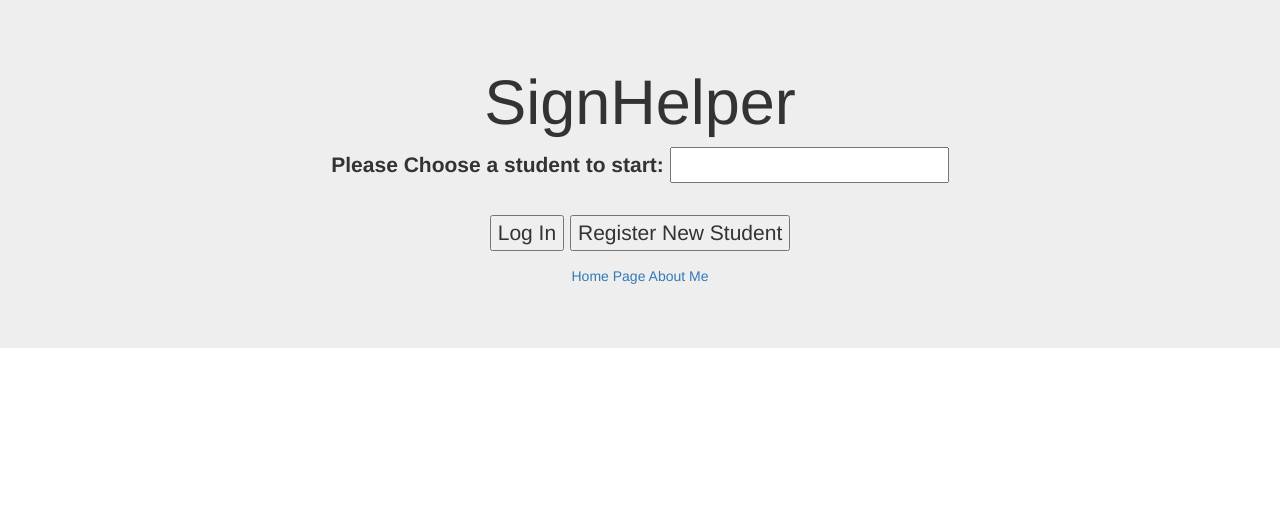
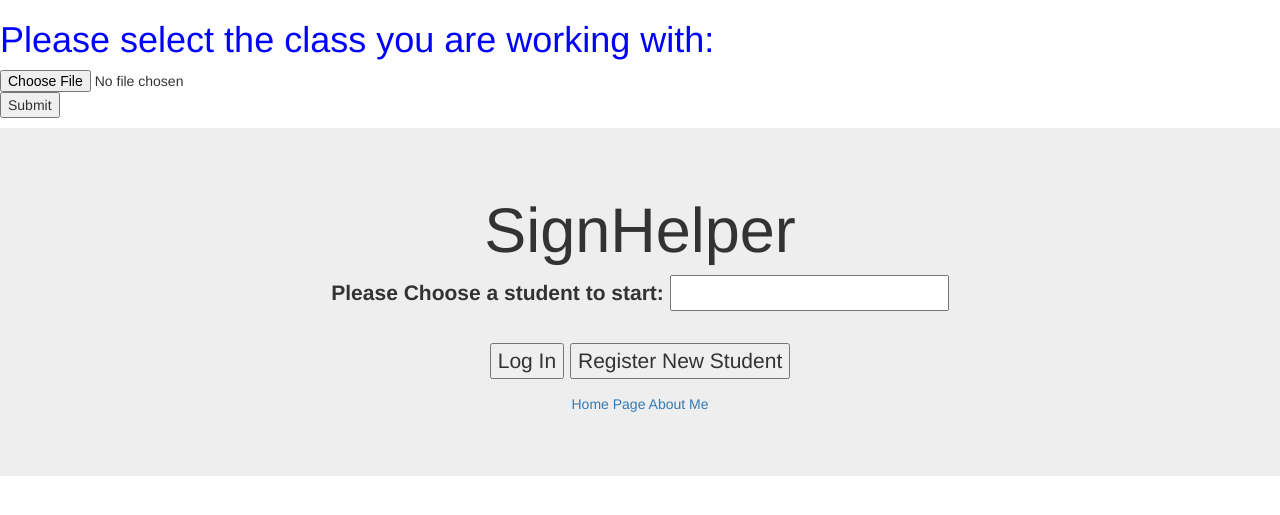
Before and after one commit to haleyt2015/SignHelper, a Django app: page / in a window 1280 px wide. Shown: the top 515 px of the page. Run offline with Django 3.2, Linux system fonts and the light colour scheme; some libraries are stand-ins or nearby versions.

Commit message:
updated start_page.html

```diff
--- a/Signapp/templates/start_page.html
+++ b/Signapp/templates/start_page.html
@@ -7,6 +7,64 @@
 {% bootstrap_javascript %}
 <html>
 <body>
+	<div class=>
+		<style>
+			h1{
+				color : blue;
+				font : display-4
+				text : left
+			}
+		</style>
+		<h1>Please select the class you are working with:</h1>
+	<style>
+	  #byte_content {
+		margin: 5px 0;
+		max-height: 100px;
+		overflow-y: auto;
+		overflow-x: hidden;
+	  }
+	  #byte_range { margin-top: 5px; }
+	</style>
+
+	<input type="file" id="files" name="file" />
+	<span class="readBytesButtons">
+	  <button>Submit</button>
+	</span>
+	<div id="byte_range"></div>
+	<div id="byte_content"></div>
+
+	<script>
+	  function readBlob(opt_startByte, opt_stopByte) {
+
+		var files = document.getElementById('files').files;
+		if (!files.length) {
+		  alert('Please select a file!');
+		  return;
+		}
+
+		var file = files[0];
+		var start = 0;
+		var stop = file.size - 1;
+
+		var reader = new FileReader();
+
+		// If we use onloadend, we need to check the readyState.
+		reader.onloadend = function(evt) {
+		  if (evt.target.readyState == FileReader.DONE) { // DONE == 2
+			document.getElementById('byte_content').textContent = evt.target.result;
+		  }
+		};
+
+		var blob = file.slice(start, stop + 1);
+		reader.readAsBinaryString(blob);
+	  }
+
+	  document.querySelector('.readBytesButtons').addEventListener('click', function(evt) {
+		readBlob();
+	  }, false);
+	</script>
+	</div>
+
 		<div class="jumbotron text-center">
     		<h1>SignHelper</h1>
 			<form action="http://127.0.0.1:8000/index/">
```
